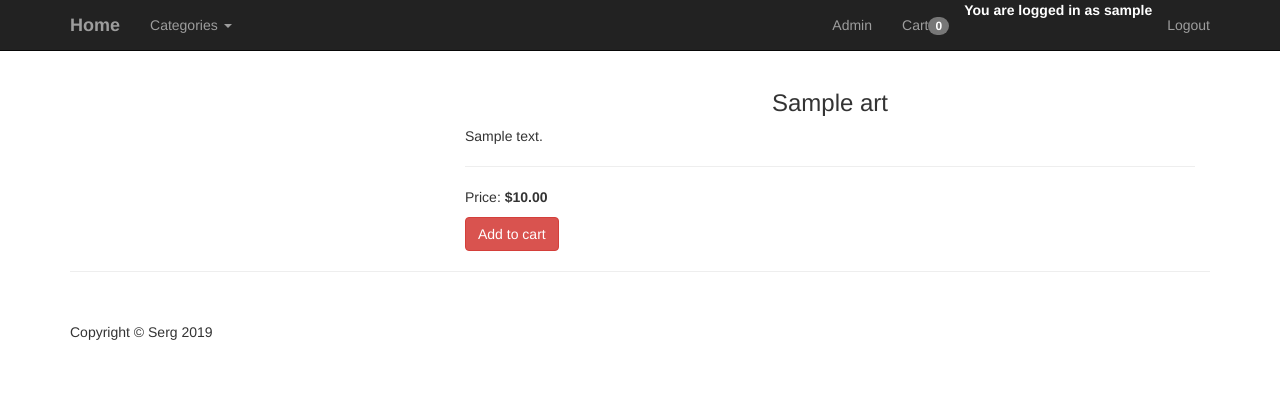
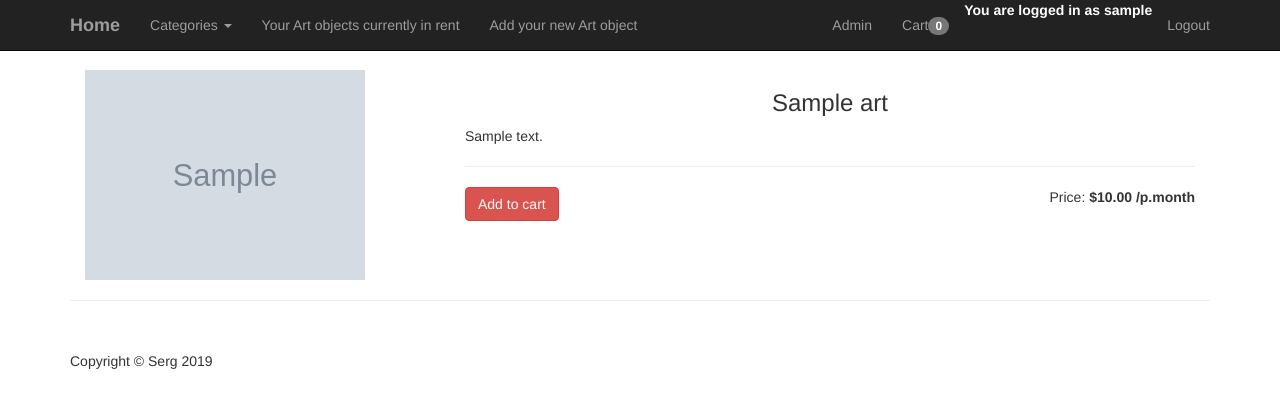
Before and after one commit to salozher/webshop_test1, a Django app: a page that uses ecomapp/templates/base.html in a window 1280 px wide. Shown: the top 408 px of the page. Run offline with Django 3.2, Linux system fonts and the light colour scheme; a user stored in the database is signed in; tables that the repository leaves empty hold one stand-in row (values such as "Sample post"); grey boxes marked "Sample" are stand-in pictures; some libraries are stand-ins or nearby versions.

Commit message:
new user model - updated fixed some small issues with covers visibility on views

```diff
--- a/ecomapp/templates/base.html
+++ b/ecomapp/templates/base.html
@@ -48,6 +48,21 @@
                         </ul>
                     </li>
                 {% endif %}
+                {% if user.is_employee %}
+                    <li class="nav-item">
+                        <a class="nav-link" href="{% url 'class_art_list_in_use' %}">Your Art objects currently in
+                            rent</a>
+                    </li>
+                    <li class="nav-item">
+                        <a class="nav-link" href="{% url 'class_art_list' %}">Add your new Art object</a>
+                    </li>
+                {% elif user.is_student %}
+                    <li class="nav-item">
+                        <a class="nav-link" href="{% url 'class_art_list' %}">Explore available Art objects for rent</a>
+                    </li>
+
+                {% endif %}
+
             </ul>
 
             {% if user.is_authenticated %}
--- a/ecomapp/templates/cart.html
+++ b/ecomapp/templates/cart.html
@@ -13,10 +13,10 @@
         {% for item in cart.items.all %}
             <tr>
 
-                <td class="text-center">{{ item.product.title }}<img src="{{ item.product.image.url }}" alt="" style="width: 50px; height: auto" ></td>
+                <td class="text-center"><strong>{{ item.product.title }}</strong><img src="{{ item.product.cover.url }}" alt="" style="width: 50px; height: auto" ></td>
                 <td class="text-center">{{ item.qty }}</td>
-                <td class="text-center">{{ item.item_total }}</td>
-                <td class="text-center"><a href='{% url "remove_from_cart" product_slug=item.product.slug %}'><button class="btn btn-default">Remove from cart</button></a></td>
+                <td class="text-center">${{ item.item_total }}</td>
+                <td class="text-center"><a href='{% url "remove_from_cart" product_slug=item.product.slug %}'><button class="btn btn-danger">Remove from cart</button></a></td>
             </tr>
         {% endfor %}
 
--- a/ecomapp/templates/product.html
+++ b/ecomapp/templates/product.html
@@ -3,14 +3,16 @@
 {% block content %}
 
     <div class='col-sm-4'>
-    <img src="{{ product.image.url }}" style="width: 80%; height: auto">
+        <img src="{{ product.cover.url }}" style="width: 80%; height: auto">
     </div>
-     <div class='col-sm-8'>
-     <h3 class="text-center">{{ product.title }}</h3>
-     <p>{{ product.description }}</p>
-         <hr>
-     <p>Price: <strong> ${{ product.price }}</strong></p>
-         <a href="{% url "add_to_cart" product_slug=product.slug %}"><button class="btn btn-danger">Add to cart</button></a>
+    <div class='col-sm-8'>
+        <h3 class="text-center">{{ product.title }}</h3>
+        <p>{{ product.description }}</p>
+        <hr>
+        <p class="pull-right">Price: <strong> ${{ product.price }} /p.month</strong></p>
+        <a class="pull-left" href="{% url "add_to_cart" product_slug=product.slug %}">
+            <button class="btn btn-danger">Add to cart</button>
+        </a>
     </div>
 
 {% endblock content %}
--- a/ecomapp/urls.py
+++ b/ecomapp/urls.py
@@ -1,17 +1,24 @@
 from django.conf.urls import url
-from django.contrib.auth import views
+from django.contrib.auth.views import LoginView, LogoutView
 from django.urls import path
-from .views import home_view, product_view, category_view, cart_view, add_to_cart_view, remove_from_cart_view
+from ecomapp.views import home_view, product_view, category_view, cart_view, add_to_cart_view, remove_from_cart_view, \
+    ArtsOfOwnerInRent, ArtsOfOwner, UploadArtView, delete_art
 
 urlpatterns = [
-    path('login/', views.LoginView.as_view(), name='login'),
-    path('logout/', views.LogoutView.as_view(), name='logout'),
+    path('login/', LoginView.as_view(), name='login'),
+    path('logout/', LogoutView.as_view(), name='logout'),
 
     # url(r'^category/(?P<category_slug>[-\W]+)/S', category_view, name='category_detail'),
     path('category/<str:category_slug>/', category_view, name='category_detail'),
 
     path('product/<str:product_slug>/', product_view, name='product_detail'),
     # url(r'^product/(?P<product_slug>[-\W]+)/S', product_view, name='product_detail'),
+
+    path('class/artsinuse/', ArtsOfOwnerInRent.as_view(), name='class_art_list_in_use'),
+    path('class/arts/', ArtsOfOwner.as_view(), name='class_art_list'),
+
+    path('class/arts/upload/', UploadArtView.as_view(), name='class_upload_art'),
+    path('arts/<int:pk>/', delete_art, name='delete_art'),
 
     path('cart/', cart_view, name='cart'),
     # url(r'^cart/$', cart_view, name='cart'),
--- a/ecomapp/views.py
+++ b/ecomapp/views.py
@@ -1,6 +1,9 @@
-from django.shortcuts import render
+from django.shortcuts import render, redirect
+from django.urls import reverse_lazy
 from django.http import HttpResponseRedirect
-from ecomapp.models import Category, Art, CartItem, Cart
+from .models import Category, Art, CartItem, Cart
+from .forms import ArtObjectForm
+from django.views.generic import TemplateView, ListView, CreateView
 
 
 
@@ -127,7 +130,6 @@ def remove_from_cart_view(request, product_slug):
             return HttpResponseRedirect('/cart/')
 
 
-
 def cart_create(request):
     try:
         cart_id = request.session['cart_id']
@@ -140,3 +142,54 @@ def cart_create(request):
         request.session['cart_id'] = cart_id
         cart = Cart.objects.get(id=cart_id)
     return cart
+
+
+
+class ArtsOfOwnerInRent(ListView):
+    model = Art
+    template_name = 'class_art_list.html'
+    context_object_name = 'arts'
+
+    # paginate_by = 5
+
+    def get_queryset(self):
+        loggeduser = self.request.user
+        if (loggeduser.is_student):
+            return Art.objects.all()
+        else:
+            return Art.objects.filter(owner=self.request.user).filter(available=False)
+
+
+class ArtsOfOwner(ListView):
+    model = Art
+    template_name = 'class_art_list.html'
+    context_object_name = 'arts'
+
+    # paginate_by = 5
+
+    def get_queryset(self):
+        loggeduser = self.request.user
+        if (loggeduser.is_student):
+            return Art.objects.all()
+        else:
+            return Art.objects.filter(owner=self.request.user)
+
+
+class UploadArtView(CreateView):
+    model = Art
+    form_class = ArtObjectForm
+    success_url = reverse_lazy('class_art_list')
+    template_name = 'add_new_art.html'
+
+    def form_valid(self, form):
+        form.instance.owner = self.request.user
+        return super(UploadArtView, self).form_valid(form)
+
+
+
+
+def delete_art(request, pk):
+    if request.method == 'POST':
+        art = Art.objects.get(pk=pk)
+        art.delete()
+    return redirect('class_art_list')
```
Also changed, not shown: ecomapp/forms.py (added, +14 -0 lines), ecomapp/templates/add_new_art.html (added, +12 -0 lines), ecomapp/templates/art_list.html (added, +61 -0 lines), ecomapp/templates/art_list_in_rent.html (added, +55 -0 lines), ecomapp/templates/category.html (+4 -3 lines), ecomapp/templates/class_art_list.html (added, +13 -0 lines), ecomapp/templates/home.html (+6 -4 lines), webshop_test1/settings.py (+1 -7 lines), media/31op0m/Photo2-31op0m.jpg (added), media/37xgf2/Photo1-37xgf2.jpg (added).
